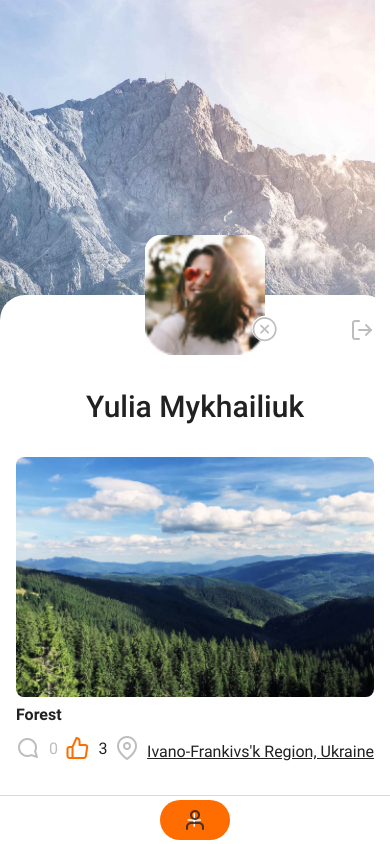
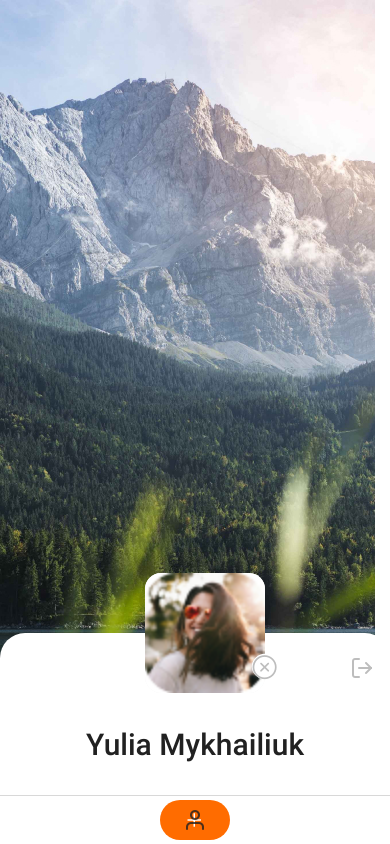
Before and after one commit to Yuliia21BM/react-native-project, a React Native app in the folder react-native-proj/: screen /ProfileScreen in a window 390 px wide. Built offline with nearby package versions, Linux system fonts and the light colour scheme.

Commit message:
Add new poststs prom create post

```diff
--- a/react-native-proj/Screens/CreatePostsScreen.jsx
+++ b/react-native-proj/Screens/CreatePostsScreen.jsx
@@ -20,13 +20,14 @@ const initialState = {
   photo: "",
 };
 
-export default function CreatePostScreen() {
+export default function CreatePostScreen({ navigation }) {
   const [formData, setFormData] = useState(initialState);
   const [snap, setSnap] = useState(null);
   const [hasPermission, setHasPermission] = useState(null);
   const [type, setType] = useState(Camera.Constants.Type.back);
 
   useEffect(() => {
+    setFormData((prevS) => ({ ...prevS, photo: "" }));
     (async () => {
       const { status } = await Camera.requestCameraPermissionsAsync();
       await MediaLibrary.requestPermissionsAsync();
@@ -38,12 +39,12 @@ export default function CreatePostScreen() {
   const takeSnap = async () => {
     const photo = await snap.takePictureAsync();
     setFormData((prevS) => ({ ...prevS, photo: photo.uri }));
-    console.log(formData);
   };
 
   const onSubmitForm = () => {
     Keyboard.dismiss();
     onClearForm();
+    navigation.navigate("PostScreen", { formData });
   };
 
   const reviewBTNSubmirDisabled = (disabledStyle, generalStyle) => {
--- a/react-native-proj/Screens/PostsScreen.jsx
+++ b/react-native-proj/Screens/PostsScreen.jsx
@@ -1,3 +1,4 @@
+import { useState, useEffect } from "react";
 import {
   SafeAreaView,
   FlatList,
@@ -10,33 +11,44 @@ import defaultPhoto from "../assets/images/default-photo.jpg";
 import defaultPage from "../assets/images/default-img.jpg";
 
 import PostItem from "../components/PostItem";
-const posts = [
-  {
-    photo: defaultPage,
-    name: "Forest",
-    lacotion: "Ivano-Frankivs'k Region, Ukraine",
-    id: 111,
-    comments: 0,
-    likes: 0,
-  },
-  {
-    photo: defaultPage,
-    name: "Forest",
-    lacotion: "Ivano-Frankivs'k Region, Ukraine",
-    id: 112,
-    comments: 0,
-    likes: 0,
-  },
-  {
-    photo: defaultPage,
-    name: "Forest",
-    lacotion: "Ivano-Frankivs'k Region, Ukraine",
-    id: 113,
-    comments: 0,
-    likes: 0,
-  },
-];
-export default function PostScreen() {
+// const inatPosts = [
+//   {
+//     photo: defaultPage,
+//     name: "Forest",
+//     lacotion: "Ivano-Frankivs'k Region, Ukraine",
+//     id: 111,
+//     comments: 0,
+//     likes: 0,
+//   },
+//   {
+//     photo: defaultPage,
+//     name: "Forest",
+//     lacotion: "Ivano-Frankivs'k Region, Ukraine",
+//     id: 112,
+//     comments: 0,
+//     likes: 0,
+//   },
+// ];
+export default function PostScreen({ route }) {
+  const [posts, setPosts] = useState([]);
+
+  useEffect(() => {
+    if (route.params) {
+      // route.params.formData &&
+      setPosts((prev) => [
+        ...prev,
+        {
+          photo: route.params.formData.photo,
+          name: route.params.formData.title,
+          lacotion: route.params.formData.locationDescr,
+          id: 117,
+          comments: 0,
+          likes: 0,
+        },
+      ]);
+    }
+  }, [route]);
+
   return (
     <View
       style={{
--- a/react-native-proj/Screens/ProfileScreen.jsx
+++ b/react-native-proj/Screens/ProfileScreen.jsx
@@ -6,7 +6,6 @@ import {
   Platform,
   KeyboardAvoidingView,
   Image,
-  SafeAreaView,
   FlatList,
 } from "react-native";
 
@@ -15,30 +14,30 @@ import defaultPhoto from "../assets/images/default-photo.jpg";
 import defaultPage from "../assets/images/default-img.jpg";
 import PostItem from "../components/PostItem";
 
-const posts = [
-  {
-    photo: defaultPage,
-    name: "Forest",
-    lacotion: "Ivano-Frankivs'k Region, Ukraine",
-    id: "111",
-    comments: 0,
-    likes: 3,
-  },
-  // {
-  //   photo: defaultPage,
-  //   name: "Forest",
-  //   lacotion: "Ivano-Frankivs'k Region, Ukraine",
-  //   id: "112",
-  //   comments: 0,
-  // },
-  // {
-  //   photo: defaultPage,
-  //   name: "Forest",
-  //   lacotion: "Ivano-Frankivs'k Region, Ukraine",
-  //   id: "113",
-  //   comments: 0,
-  // },
-];
+// const posts = [
+//   {
+//     photo: defaultPage,
+//     name: "Forest",
+//     lacotion: "Ivano-Frankivs'k Region, Ukraine",
+//     id: "111",
+//     comments: 0,
+//     likes: 3,
+//   },
+//   {
+//     photo: defaultPage,
+//     name: "Forest",
+//     lacotion: "Ivano-Frankivs'k Region, Ukraine",
+//     id: "112",
+//     comments: 0,
+//   },
+//   {
+//     photo: defaultPage,
+//     name: "Forest",
+//     lacotion: "Ivano-Frankivs'k Region, Ukraine",
+//     id: "113",
+//     comments: 0,
+//   },
+// ];
 
 export default function ProfileScreen({ navigation }) {
   return (
@@ -75,14 +74,12 @@ export default function ProfileScreen({ navigation }) {
               />
             </View>
             <Text style={styles.title}>Yulia Mykhailiuk</Text>
-            <SafeAreaView>
-              <FlatList
-                data={posts}
-                renderItem={({ item }) => <PostItem item={item} />}
-                keyExtractor={(item) => item.id}
-                style={{ gap: 34 }}
-              />
-            </SafeAreaView>
+            {/* <FlatList
+              data={posts}
+              renderItem={({ item }) => <PostItem item={item} />}
+              keyExtractor={(item) => item.id}
+              style={{ gap: 34 }}
+            /> */}
           </View>
         </KeyboardAvoidingView>
       </ImageBackground>
--- a/react-native-proj/components/PostItem.jsx
+++ b/react-native-proj/components/PostItem.jsx
@@ -6,7 +6,7 @@ export default function PostItem({ item }) {
   const navigations = useNavigation();
   return (
     <View style={styles.container}>
-      <Image source={item.photo} style={styles.photo} />
+      <Image source={{ uri: item.photo }} style={styles.photo} />
       <View>
         <Text style={{ ...styles.title, marginBottom: 11 }}>{item.name}</Text>
         <View
```
